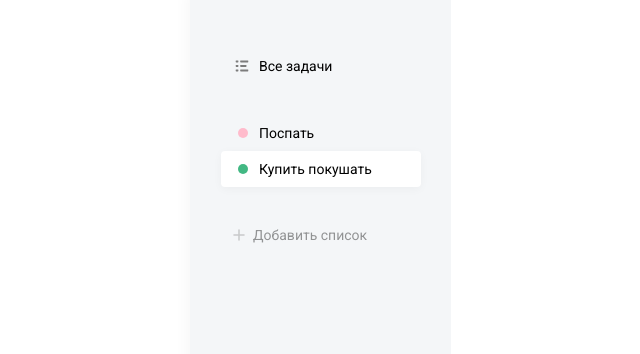
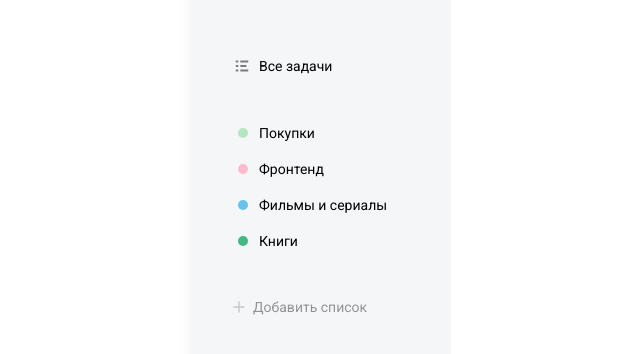
Before and after one commit to LaberSor/React-ToDo, a React (Create React App) app: page / in a window 1280 px wide. Shown: the part 148-502 px from the top of the page, without its empty margins (74-714 px from the left). Built offline with nearby package versions, Linux system fonts and the light colour scheme.

Commit message:
Fixing addlist
Fixing problem with addlist problem in progress

```diff
--- a/src/App.tsx
+++ b/src/App.tsx
@@ -2,12 +2,22 @@ import React from 'react';
 
 import './index.scss';
 import listSvg from './assets/img/list.svg';
-
+import { lists, colors } from './assets/db.json'
 
 import List from './components/List';
 import AddList from './components/AddButtonList';
 
 function App() {
+  const [listsState, setListsState] = React.useState(
+    lists.map(item => {
+      item.color = colors.filter(color => color.id == item.colorId)[0].name;
+      return item;
+    })
+  );
+
+    function onAddList(obj: object) {
+      console.log(obj);
+    }
 
   return (
     <div className="todo">
@@ -19,20 +29,8 @@ function App() {
 
           }
         ]} isRemovable={false}/>
-        <List items={[
-          {
-            color: "pink",
-            name: 'Поспать',
-            isActive: false
-          },
-          {
-            color: "green",
-            name: 'Купить покушать',
-            isActive: true
-          },
-
-        ]} isRemovable={true}/>
-       <AddList /* colors={db.colors} *//>
+        <List items={listsState} isRemovable={true}/>
+       <AddList onAdd={onAddList}/>
       </div>
       <div className="todo__tasks">
 
--- a/src/assets/db.json
+++ b/src/assets/db.json
@@ -1,4 +1,16 @@
-{
+{   "lists": [
+        {"id":1,"name":"Покупки","colorId":5,"color":""},
+        {"id":2,"name":"Фронтенд","colorId":4,"color":""},
+        {"id":3,"name":"Фильмы и сериалы","colorId":3,"color":""},
+        {"id":4,"name":"Книги","colorId":2,"color":""}
+    ],
+    "tasks": [
+        {"id":1,"listId":2,"text":"Изучить JavaScript"},
+        {"id":2,"listId":2,"text":"Изучить паттерны проектирования"},
+        {"id":3,"listId":2,"text":"Изучить хуки"},
+        {"id":4,"listId":2,"text":"Изучить Redux"}
+
+    ],
     "colors": [
         {"id": 1,"hex": "#C9D1D3","name": "grey"},
         {"id": 2,"hex": "#42B883","name": "green"},
--- a/src/components/AddButtonList/AddList.scss
+++ b/src/components/AddButtonList/AddList.scss
@@ -27,6 +27,7 @@
       margin-top: 15px;
       display: flex;
       justify-content: space-between;
+      cursor: pointer;
       .badge {
         width: 16px;
         height: 16px;
--- a/src/components/AddButtonList/index.tsx
+++ b/src/components/AddButtonList/index.tsx
@@ -10,21 +10,24 @@ import closeSvg from '../../assets/img/close.svg';
 import List from "../List";
 import Badge from "../Badge";
 
-/* interface addListPropsextends Array<propsFromAddList> {
-    colors: [propsFromAddList];
+interface addListProps{
+    onAdd(object: any): any;
 }
- */
-/* interface propsFromAddList {
-    id: any,
-    name: any
-} */
 
-const AddList/* : React.FunctionComponent< addListProps > */ = (/* colors */) => {
+const AddList: React.FunctionComponent< addListProps > = (onAdd:any) => {
     const [isPopupVizible, setPopupVizible] = React.useState(false);
     const [isColorActive, setColorActive] = React.useState(colors[0].id);
+    const [inputValue, setInputValue] = React.useState("");
 
     const popupVizibility = () => {
         setPopupVizible(!isPopupVizible);
+    }
+
+    const addList = () => {
+        if (!inputValue) {
+            return;
+        }
+        onAdd({id:Math.random(), name: inputValue, colorId: isColorActive});
     }
 
     return (
@@ -40,7 +43,12 @@ const AddList/* : React.FunctionComponent< addListProps > */ = (/* colors */) =>
 
             {isPopupVizible && <div className="add-list__popup">
                 <img onClick={() => popupVizibility()} src={closeSvg} alt="Close" className="add-list__popup-close-btn"/>
-                <input className="field" type="text" placeholder="Название списка"></input>
+                <input
+                    onChange={element => setInputValue(element.target.value)}
+                    className="field"
+                    type="text"
+                    placeholder="Название списка">
+                </input>
                 <div className="add-list__popup-colors">
                     {
                         colors.map((color: any) =>
@@ -52,7 +60,7 @@ const AddList/* : React.FunctionComponent< addListProps > */ = (/* colors */) =>
                         )
                     }
                 </div>
-                <button className="button">Добавить</button>
+                <button onClick={addList} value={inputValue} className="button">Добавить</button>
              </div>}
         </div>
     )
--- a/src/components/List/List.scss
+++ b/src/components/List/List.scss
@@ -14,6 +14,10 @@
     align-items: center;
     padding: 10px 12px;
     cursor: pointer;
+
+    &:hover {
+      background: rgba(255, 255, 255, 0.5);
+    }
 
     &.active {
       box-shadow: 0px 2px 10px rgba(0, 0, 0, 0.04);
```
